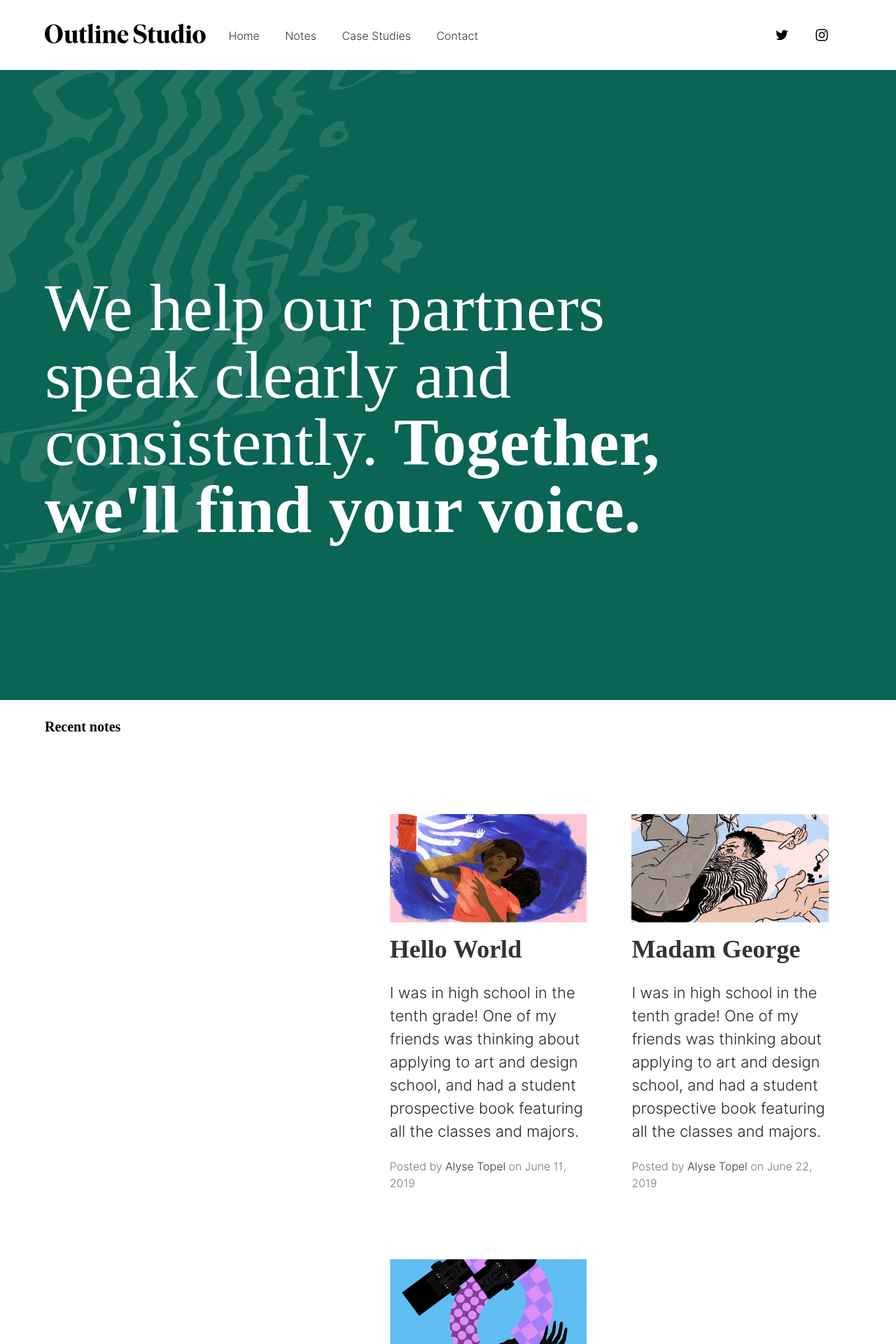
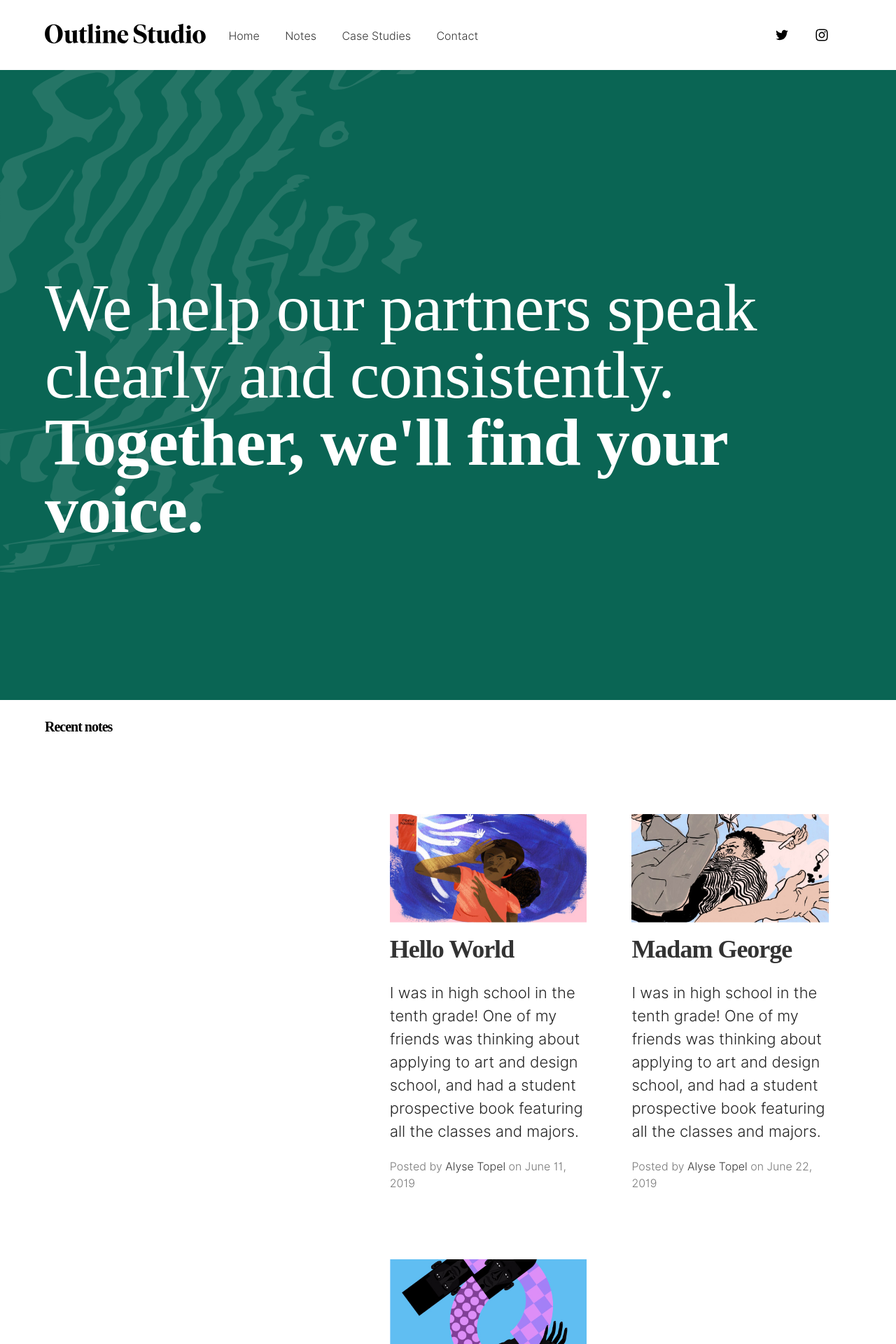
Before and after one commit to aarongilmore/outline-studio, a Jekyll site: the page built from index.md, in a window 1280 px wide. Shown: the top 1920 px of the page at 70% size. Built offline with Jekyll 4.4.1, drawn with Linux system fonts in a browser that asks for light colours; nearby versions of some CDN libraries; some web fonts are replaced.

Commit message:
Heading typography letter spacing.

```diff
--- a/_sass/_typography.scss
+++ b/_sass/_typography.scss
@@ -23,7 +23,7 @@
 
 h1, h2, h3, h4 {
     font-family: "Ivar Bold", serif;
-    letter-spacing: 0;
+    letter-spacing: -1px;
     line-height: 1.3;
 }
 
```
